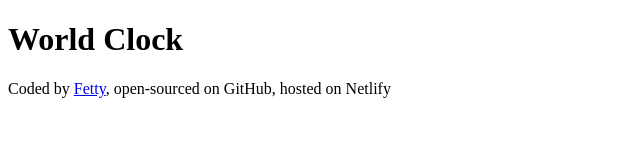
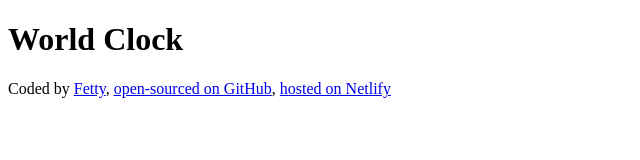
Before and after one commit to Fetty10/world-clock, a plain HTML site: page index.html in a window 1280 px wide. Shown: the whole page, without its empty margins (0-640 px from the left). Drawn offline with Linux system fonts and the light colour scheme.

Commit message:
Added links to footer

```diff
--- a/index.html
+++ b/index.html
@@ -8,8 +8,9 @@
   <body>
     <h1>World Clock</h1>
     <footer>
-      Coded by <a href="https://github.com/Fetty10">Fetty</a>, open-sourced on
-      GitHub, hosted on Netlify
+      Coded by <a href="https://github.com/Fetty10">Fetty</a>,
+      <a href="https://github.com/Fetty10/world-clock">open-sourced on GitHub</a
+      >, <a href="https://fetty-world-clock.netlify.app/">hosted on Netlify</a>
     </footer>
   </body>
 </html>
```
